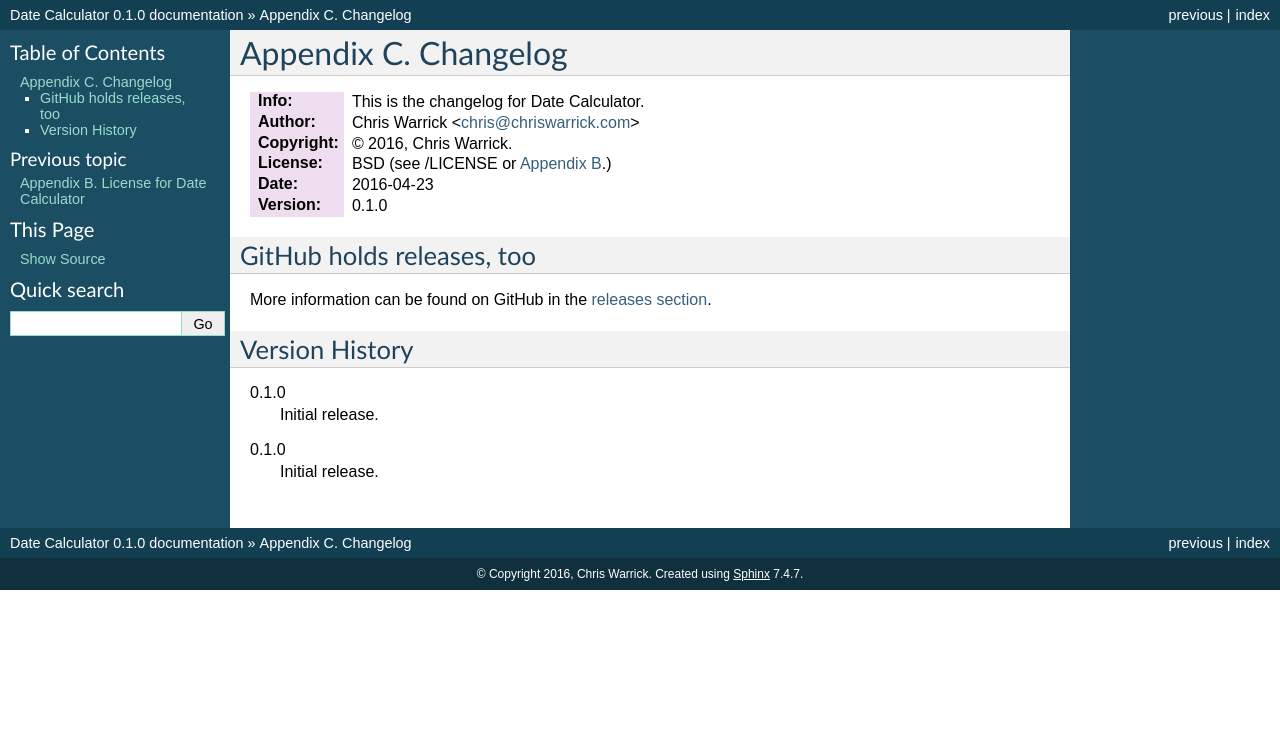
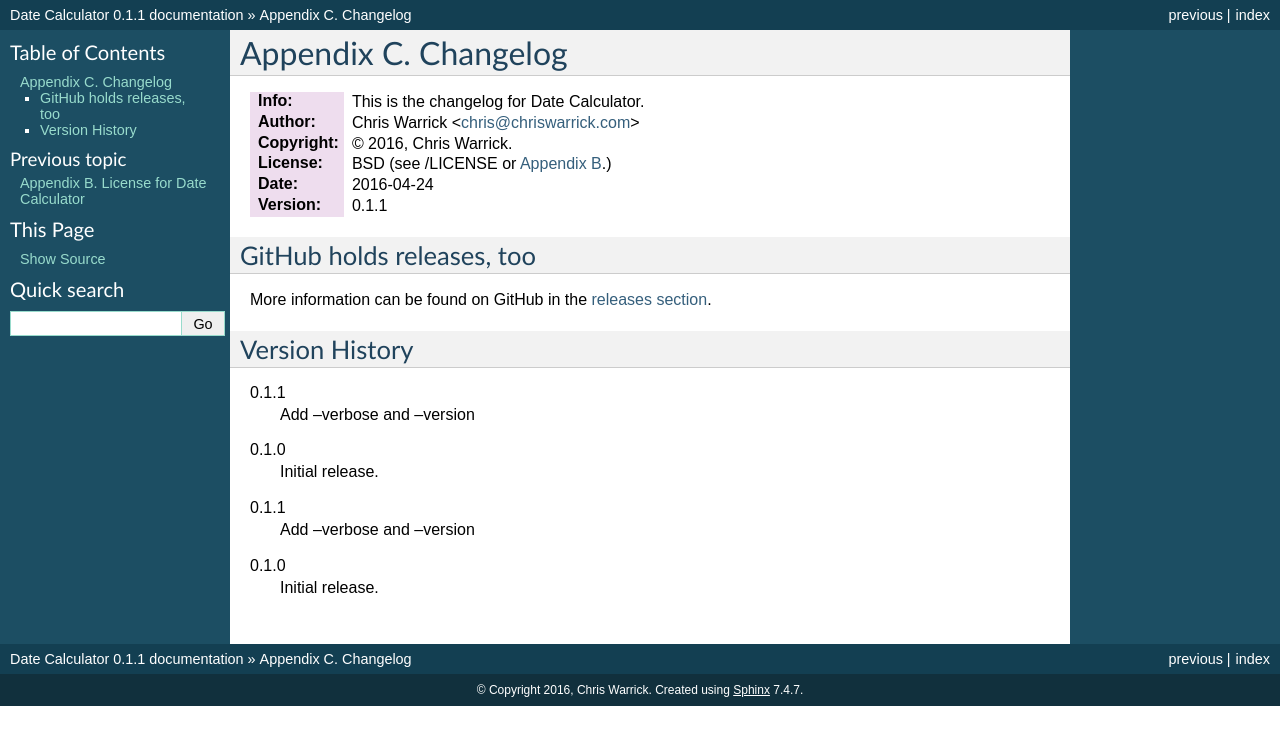
Before and after one commit to Kwpolska/datecalc, a Sphinx documentation site: the page built from docs/CHANGELOG.rst, in a window 1280 px wide. Shown: the top 745 px of the page. Built offline with Sphinx 7.4.7, drawn with Linux system fonts in a browser that asks for light colours.

Commit message:
v0.1.1: Add --verbose and --version
Signed-off-by: Chris Warrick <kwpolska@gmail.com>

```diff
--- a/CONTRIBUTING.rst
+++ b/CONTRIBUTING.rst
@@ -5,8 +5,8 @@ Appendix A. Contribution rules
 :Author: Chris Warrick <chris@chriswarrick.com>
 :Copyright: © 2016, Chris Warrick.
 :License: BSD (see /LICENSE or :doc:`Appendix B <LICENSE>`.)
-:Date: 2016-04-23
-:Version: 0.1.0
+:Date: 2016-04-24
+:Version: 0.1.1
 
 .. index:: contributing
 
--- a/README.rst
+++ b/README.rst
@@ -4,8 +4,8 @@ Date Calculator
 :Info: This is the README file for Date Calculator.
 :Author: Chris Warrick <chris@chriswarrick.com>
 :Copyright: © 2016, Chris Warrick.
-:Date: 2016-04-23
-:Version: 0.1.0
+:Date: 2016-04-24
+:Version: 0.1.1
 
 .. index: README
 .. image:: https://travis-ci.org/Kwpolska/datecalc.svg?branch=master
--- a/datecalc/__init__.py
+++ b/datecalc/__init__.py
@@ -1,5 +1,5 @@
 # -*- encoding: utf-8 -*-
-# Date Calculator v0.1.0
+# Date Calculator v0.1.1
 # A simple date calculator.
 # Copyright © 2016, Chris Warrick.
 # All rights reserved.
@@ -40,7 +40,7 @@ A simple date calculator.
 """
 
 __title__ = 'Date Calculator'
-__version__ = '0.1.0'
+__version__ = '0.1.1'
 __author__ = 'Chris Warrick'
 __license__ = '3-clause BSD'
 __docformat__ = 'restructuredtext en'
--- a/docs/CHANGELOG.rst
+++ b/docs/CHANGELOG.rst
@@ -5,8 +5,8 @@ Appendix C. Changelog
 :Author: Chris Warrick <chris@chriswarrick.com>
 :Copyright: © 2016, Chris Warrick.
 :License: BSD (see /LICENSE or :doc:`Appendix B <LICENSE>`.)
-:Date: 2016-04-23
-:Version: 0.1.0
+:Date: 2016-04-24
+:Version: 0.1.1
 
 .. index:: CHANGELOG
 
@@ -19,8 +19,14 @@ More information can be found on GitHub in the `releases section
 Version History
 ===============
 
+0.1.1
+    Add --verbose and --version
+
 0.1.0
     Initial release.
 
+0.1.1
+    Add --verbose and --version
+
 0.1.0
     Initial release.
--- a/docs/CONTRIBUTING.rst
+++ b/docs/CONTRIBUTING.rst
@@ -5,8 +5,8 @@ Appendix A. Contribution rules
 :Author: Chris Warrick <chris@chriswarrick.com>
 :Copyright: © 2016, Chris Warrick.
 :License: BSD (see /LICENSE or :doc:`Appendix B <LICENSE>`.)
-:Date: 2016-04-23
-:Version: 0.1.0
+:Date: 2016-04-24
+:Version: 0.1.1
 
 .. index:: contributing
 
--- a/docs/LICENSE.rst
+++ b/docs/LICENSE.rst
@@ -5,8 +5,8 @@ Appendix B. License for Date Calculator
 :Author: Chris Warrick <chris@chriswarrick.com>
 :Copyright: © 2016, Chris Warrick.
 :License: BSD (see /LICENSE or :doc:`Appendix B <LICENSE>`.)
-:Date: 2016-04-23
-:Version: 0.1.0
+:Date: 2016-04-24
+:Version: 0.1.1
 
 .. index:: LICENSE
 
--- a/docs/README.rst
+++ b/docs/README.rst
@@ -4,8 +4,8 @@ Date Calculator
 :Info: This is the README file for Date Calculator.
 :Author: Chris Warrick <chris@chriswarrick.com>
 :Copyright: © 2016, Chris Warrick.
-:Date: 2016-04-23
-:Version: 0.1.0
+:Date: 2016-04-24
+:Version: 0.1.1
 
 .. index: README
 .. image:: https://travis-ci.org/Kwpolska/datecalc.svg?branch=master
--- a/docs/conf.py
+++ b/docs/conf.py
@@ -48,9 +48,9 @@ copyright = u'2016, Chris Warrick'
 # built documents.
 #
 # The short X.Y version.
-version = '0.1.0'
+version = '0.1.1'
 # The full version, including alpha/beta/rc tags.
-release = '0.1.0'
+release = '0.1.1'
 
 # The language for content autogenerated by Sphinx. Refer to documentation
 # for a list of supported languages.
--- a/setup.py
+++ b/setup.py
@@ -5,7 +5,7 @@ from setuptools import setup, find_packages
 
 
 setup(name='datecalc',
-      version='0.1.0',
+      version='0.1.1',
       description='A simple date calculator.',
       keywords='datecalc,date,time',
       author='Chris Warrick',
```
Also changed, not shown: CHANGELOG.rst (+8 -2 lines), 5 other files.
